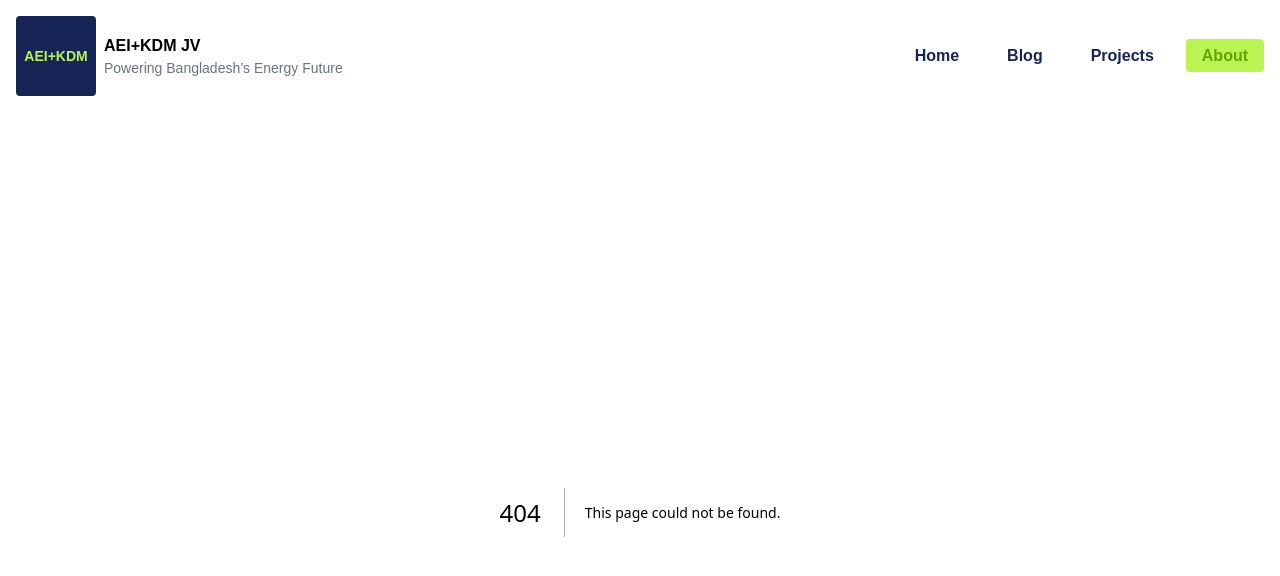
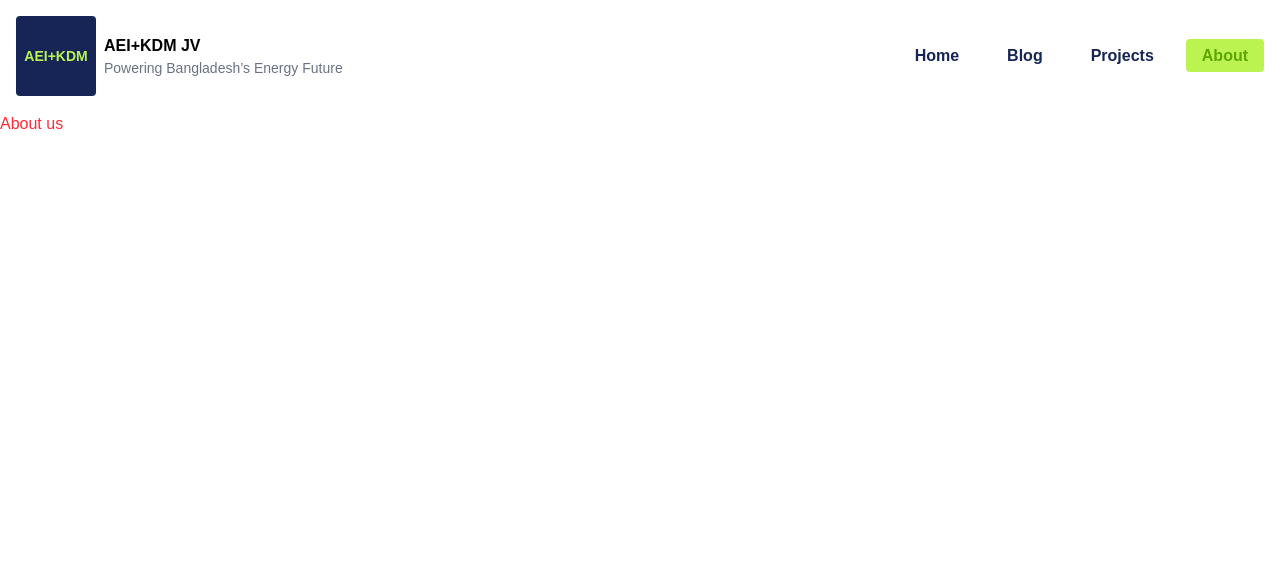
Before and after one commit to iamzehan/AEI-KDM-JointVenture, a Next.js app: page /about in a window 1280 px wide. Before the commit this address had no page. Shown: the top 576 px of the page. Built offline with nearby package versions, Linux system fonts and the light colour scheme.

Commit message:
feat(iamzehan): Added about page

```diff
--- /dev/null
+++ b/src/app/about/page.tsx
@@ -0,0 +1,5 @@
+export default function About(){
+    return (
+        <p className="text-red-500"> About us </p>
+    )
+}
```
